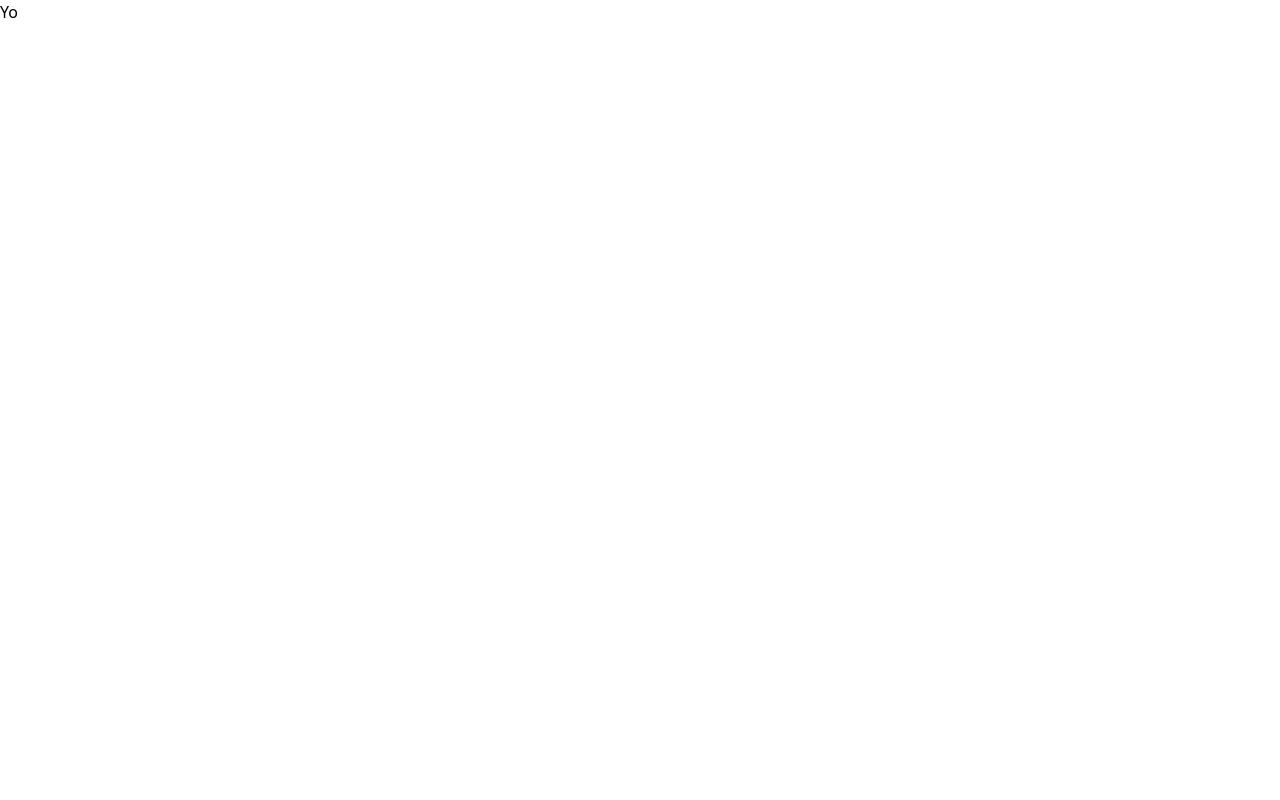
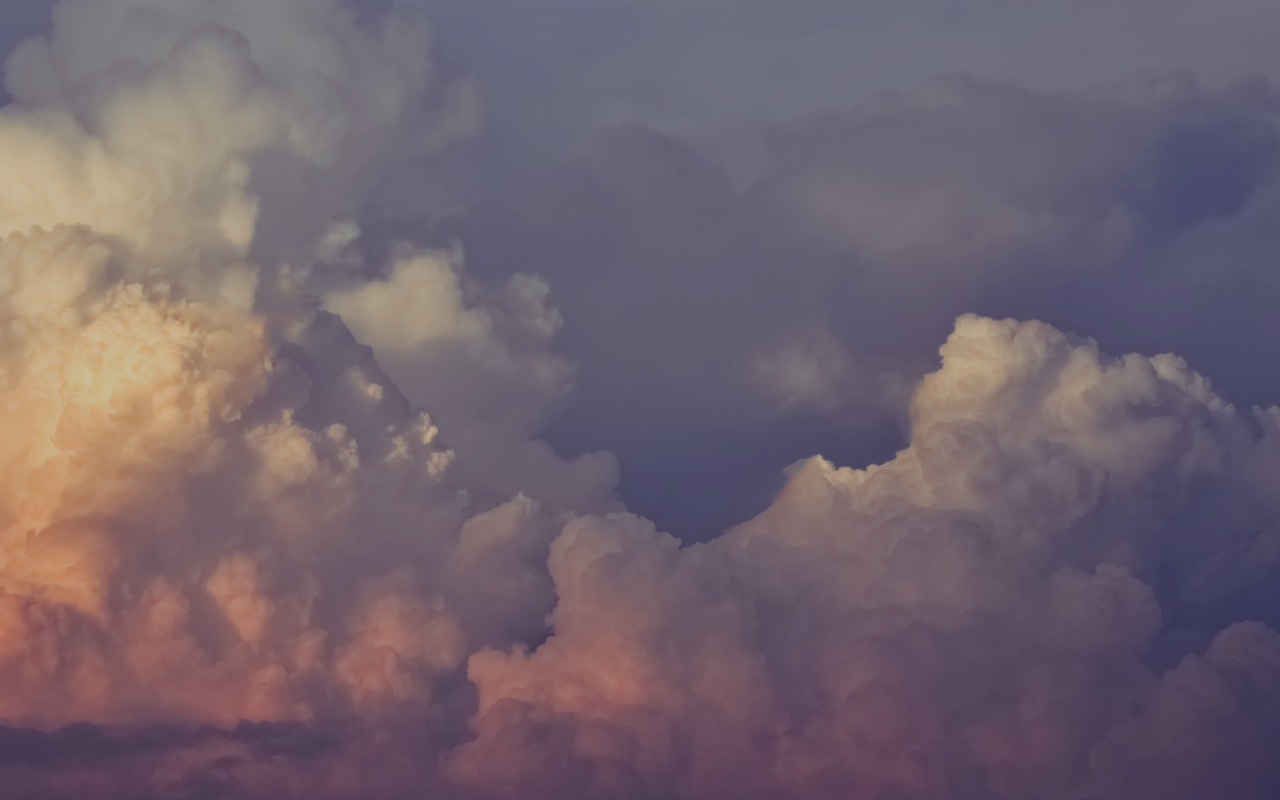
Before and after one commit to Youngpwd/weather-app, a Next.js app: page / in a window 1280 px wide. Built offline with nearby package versions, Linux system fonts and the light colour scheme.

Commit message:
add bg image

```diff
--- a/pages/index.js
+++ b/pages/index.js
@@ -1,16 +1,49 @@
 import Head from "next/head";
+import axios from "axios";
+import { useState } from "react";
+import { BsSearch } from "react-icons/bs";
+import Image from "next/image";
+import bgImg from "../public/background/lukasz-lada-LtWFFVi1RXQ-unsplash.jpg";
 
 export default function Home() {
+  const [weather, setWeather] = useState({});
+  const [city, setCity] = useState("baltimore");
+  const [loading, setLoading] = useState(false);
 
-  const url = `https://api.openweathermap.org/data/2.5/weather?q={baltimore}&appid=${process.env.NEXT_PUBLIC_WEATHER_KEY}`;
+  const url = `https://api.openweathermap.org/data/2.5/weather?q=${city}&units=imperial&appid=${process.env.NEXT_PUBLIC_WEATHER_KEY}`;
+
+  const fetchWeather = (e) => {
+    e.preventDefault();
+    setLoading(true);
+    axios
+      .get(url)
+      .then((res) => {
+        setWeather(res.data);
+        console.log(res.data);
+        setLoading(false);
+        setCity("");
+      })
+      .catch((err) => {
+        console.log(err);
+        setLoading(false);
+      });
+  };
 
   return (
-    <>
+    <div className="relative block w-full h-screen">
       <Head>
         <title>Weather - App</title>
         <meta name="description" content="Generated by next app" />
       </Head>
-      <h1>Yo</h1>
-    </>
+      <div className="absolute top-0 left-0 right-0 bottom-0 bg-black/20 z-[1]" />
+      <Image
+        src={bgImg}
+        alt="background image"
+        className="object-cover"
+        as="image"
+        fill
+        priority
+      />
+    </div>
   );
-};
+}
```
Also changed, not shown: public/background/lukasz-lada-LtWFFVi1RXQ-unsplash.jpg (added).
